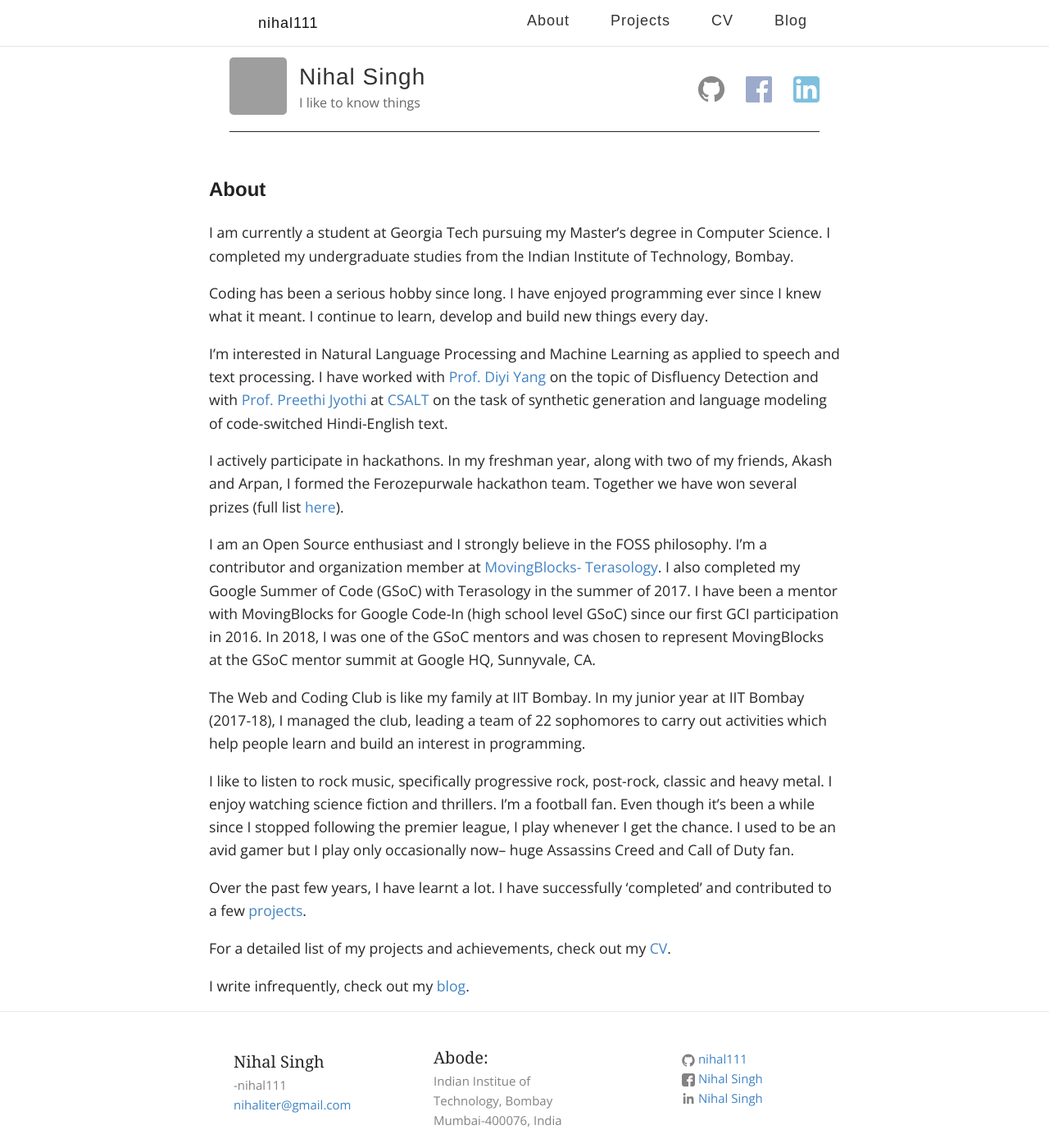
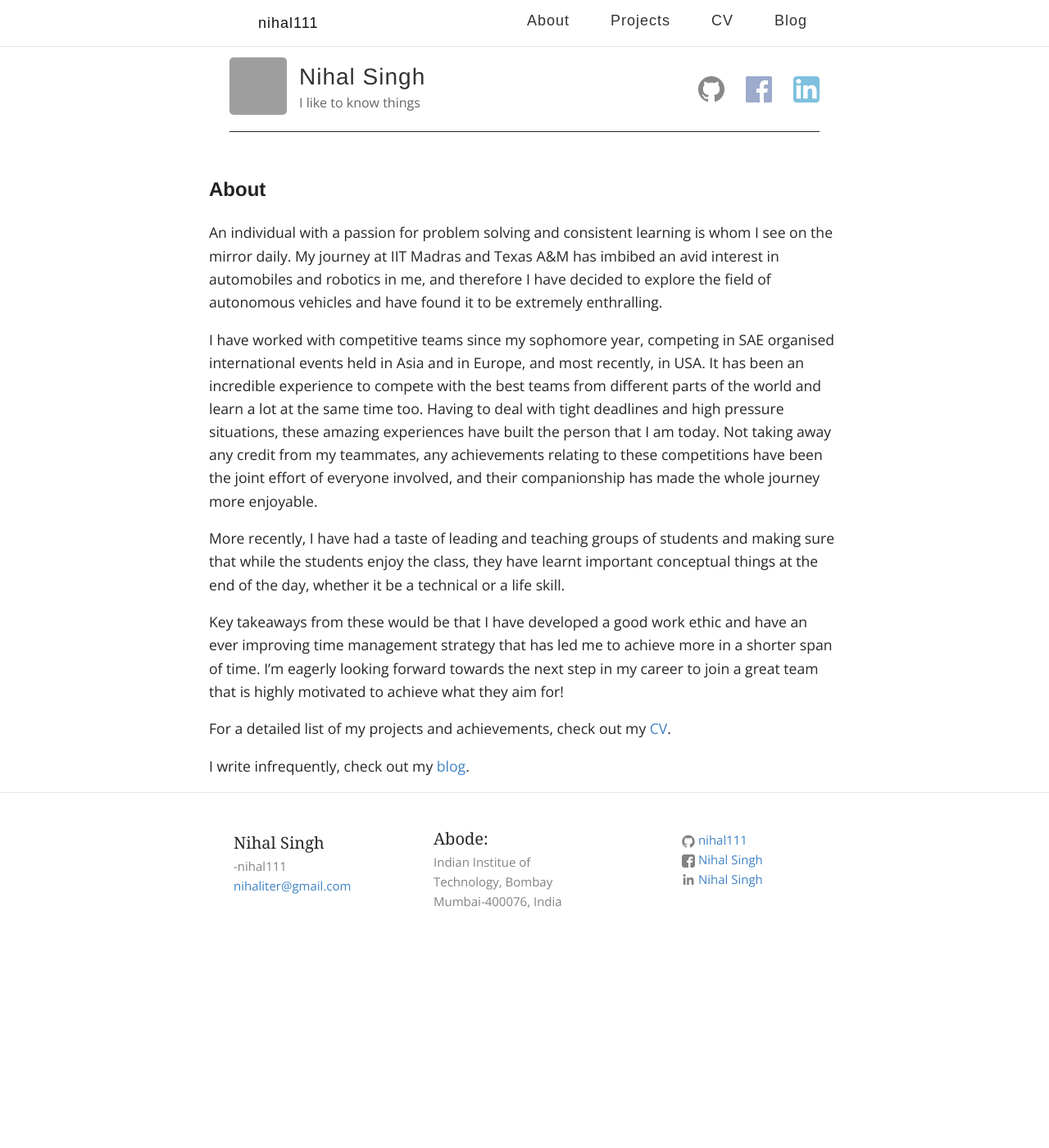
Before and after one commit to Rangeesh/Rangeesh.github.io, a Jekyll site: the page built from _pages/about.md, in a window 1280 px wide and 1400 px high. Shown: the whole window at 82% size. Built offline with Jekyll 4.4.1, drawn with Linux system fonts in a browser that asks for light colours; some web fonts are replaced; grey boxes are pictures that could not be loaded.

Commit message:
Update about.md

```diff
--- a/_pages/about.md
+++ b/_pages/about.md
@@ -5,37 +5,19 @@ header: True
 permalink: /about/
 ---
 
-I am currently a student at Georgia Tech pursuing my Master's degree in Computer Science. I completed my undergraduate studies from the Indian Institute of Technology, Bombay.
+An individual with a passion for problem solving and consistent learning is whom I see on the mirror daily. My journey at IIT Madras and Texas A&M has imbibed an avid interest in automobiles and robotics in me, and therefore I have decided to explore the field of autonomous vehicles and have found it to be extremely enthralling.
 
-Coding has been a serious hobby since long. I have enjoyed programming ever since I knew what it meant. I continue to learn, develop and build new things every day.
+I have worked with competitive teams since my sophomore year, competing in SAE organised international events held in Asia and in Europe, and most recently, in USA. It has been an incredible experience to compete with the best teams from different parts of the world and learn a lot at the same time too. Having to deal with tight deadlines and high pressure situations, these amazing experiences have built the person that I am today. Not taking away any credit from my teammates, any achievements relating to these competitions have been the joint effort of everyone involved, and their companionship has made the whole journey more enjoyable.
 
-I'm interested in Natural Language Processing and Machine Learning as applied to speech and text processing. I have worked with [Prof. Diyi Yang][dyang] on the topic of Disfluency Detection and with [Prof. Preethi Jyothi][pjyothi] at [CSALT][csalt] on the task of synthetic generation and language modeling of code-switched Hindi-English text.
+More recently, I have had a taste of leading and teaching groups of students and making sure that while the students enjoy the class, they have learnt important conceptual things at the end of the day, whether it be a technical or a life skill.
 
-I actively participate in hackathons. In my freshman year, along with two of my friends, Akash and Arpan, I formed the Ferozepurwale hackathon team. Together we have won several prizes (full list [here][hackathons]).
+Key takeaways from these would be that I have developed a good work ethic and have an ever improving time management strategy that has led me to achieve more in a shorter span of time. I'm eagerly looking forward towards the next step in my career to join a great team that is highly motivated to achieve what they aim for!
 
-I am an Open Source enthusiast and I strongly believe in the FOSS philosophy. I'm a contributor and organization member at [MovingBlocks- Terasology]. I also completed my Google Summer of Code (GSoC) with Terasology in the summer of 2017. I have been a mentor with MovingBlocks for Google Code-In (high school level GSoC) since our first GCI participation in 2016. In 2018, I was one of the GSoC mentors and was chosen to represent MovingBlocks at the GSoC mentor summit at Google HQ, Sunnyvale, CA.
-
-The Web and Coding Club is like my family at IIT Bombay. In my junior year at IIT Bombay (2017-18), I managed the club, leading a team of 22 sophomores to carry out activities which help people learn and build an interest in programming.
-
-I like to listen to rock music, specifically progressive rock, post-rock, classic and heavy metal. I enjoy watching science fiction and thrillers. I'm a football fan. Even though it's been a while since I stopped following the premier league, I play whenever I get the chance. I used to be an avid gamer but I play only occasionally now-- huge Assassins Creed and Call of Duty fan.
-
-Over the past few years, I have learnt a lot. I have successfully 'completed' and contributed to a few [projects].
 
 For a detailed list of my projects and achievements, check out my [CV][CV].
 
 I write infrequently, check out my [blog].
 
-[MovingBlocks- Terasology]: https://github.com/MovingBlocks/Terasology
-[Terasology]: http://terasology.org/
-[completed my Google Summer of Code]: /2017/08/15/GSoC-wrap-up.html
-[wiki]: https://wncc-iitb.org/wiki
-[new website]: http://wncc-iitb.org/
-[a YouTube Channel]: https://www.youtube.com/channel/UCs3x_XxwScIAzDUfN1lbbGw
-[internship portal]: https://portals.wncc-iitb.org/internships/login/
-[projects]: /projects
-[hackathons]: /projects#hackathons
+
 [CV]: /cv
 [blog]: /blog
-[pjyothi]: https://www.cse.iitb.ac.in/~pjyothi/
-[csalt]: https://www.cse.iitb.ac.in/~pjyothi/csalt/
-[dyang]: https://www.cc.gatech.edu/~dyang888/
```
